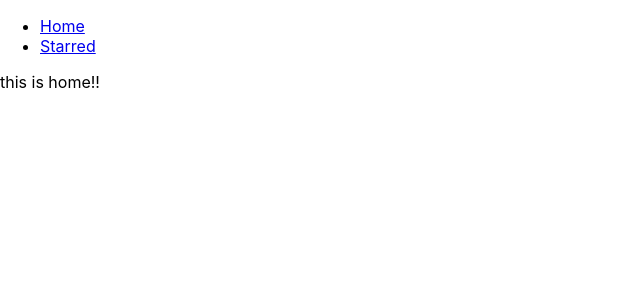
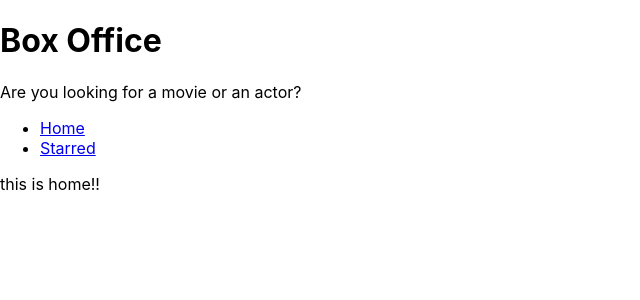
Before and after one commit to leannefrank15/box-office, a React (Create React App) app: page / in a window 1280 px wide. Shown: the top 300 px of the page, without its empty margins (0-640 px from the left). Built offline with nearby package versions, Linux system fonts and the light colour scheme.

Commit message:
added layout management and created title

```diff
--- a/src/App.js
+++ b/src/App.js
@@ -1,15 +1,11 @@
 import React from 'react';
 import {Switch, Route} from 'react-router-dom'
-import Navs from './components/Navs'
 import Home from './pages/Home'
 import Starred from './pages/Starred'
 
 function App() {
 
   return (
-    <div>
-
-      <Navs />
 
     <Switch>
       <Route exact={true} path="/">
@@ -31,7 +27,7 @@
       </Route>
 
     </Switch>
-    </div>
+
   );
 }
 
--- /dev/null
+++ b/src/components/MainPageLayout.js
@@ -0,0 +1,21 @@
+import React from 'react'
+import Navs from './Navs'
+import Title from './Title'
+
+const MainPageLayout = ({children}) => {
+  return (
+    <div>
+
+      <Title
+      title="Box Office"
+      subtitle="Are you looking for a movie or an actor?"
+       />
+
+      <Navs />
+
+      {children}
+    </div>
+  )
+}
+
+export default MainPageLayout
--- /dev/null
+++ b/src/components/Title.js
@@ -0,0 +1,12 @@
+import React from 'react'
+
+const Title = ({title,subtitle}) => {
+  return (
+    <div>
+      <h1>{title}</h1>
+      <p>{subtitle}</p>
+    </div>
+  )
+}
+
+export default Title
--- a/src/pages/Home.js
+++ b/src/pages/Home.js
@@ -1,10 +1,11 @@
 import React from 'react'
+import MainPageLayout from '../components/MainPageLayout'
 
 const Home = () => {
   return (
-    <div>
+    <MainPageLayout>
       this is home!!
-    </div>
+    </MainPageLayout>
   )
 }
 
```
